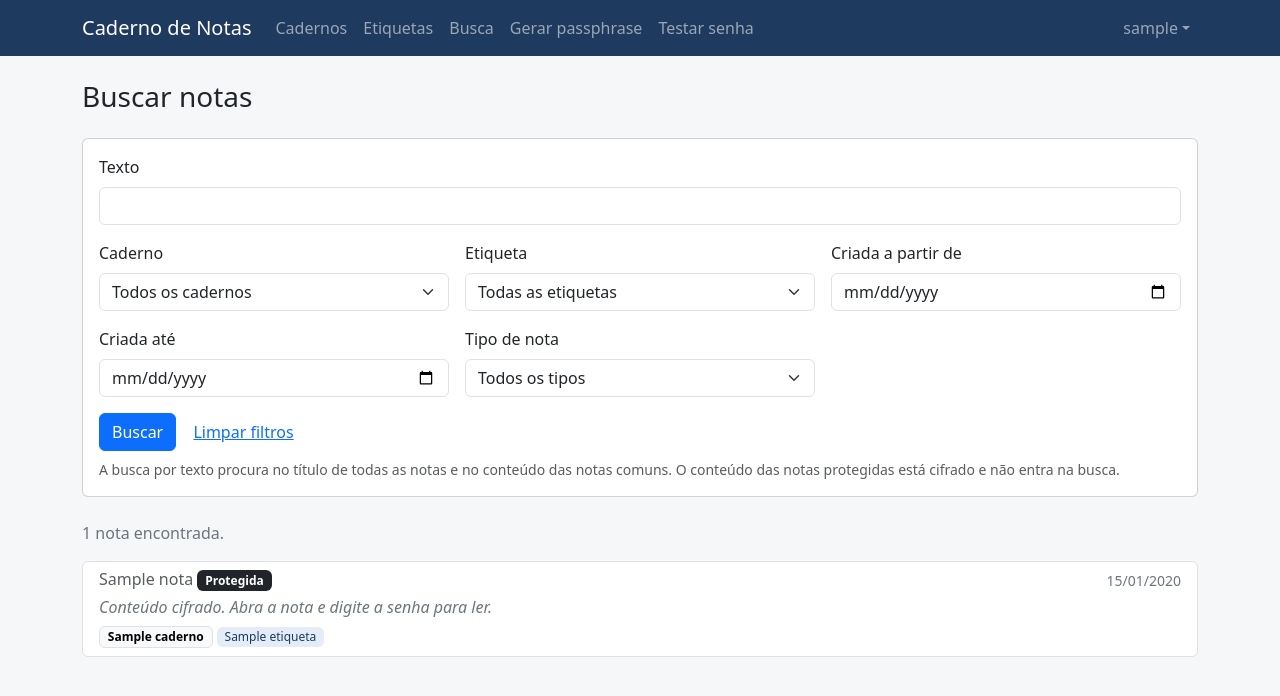
After one commit to PAR75-IF/Caderno-de-Notas, a Django app: page /busca/ in a window 1280 px wide. The commit adds this page. Shown: the top 696 px of the page. Run offline with Django 5.2, Linux system fonts and the light colour scheme; a user stored in the database is signed in; tables that the repository leaves empty hold one stand-in row (values such as "Sample post"); parts of the project's set-up code (start-up, migrations or seed data) failed here and were passed over; some libraries are stand-ins or nearby versions.

Commit message:
Busca com filtros

```diff
--- a/app/forms.py
+++ b/app/forms.py
@@ -152,3 +152,43 @@ class FormNotaComum(FormNotaBase):
             'conteudo': forms.Textarea(attrs={'rows': 10}),
             'etiquetas': forms.CheckboxSelectMultiple,
         }
+
+
+# ----------------------------------------------------------------------
+# Busca
+# ----------------------------------------------------------------------
+
+class FormBusca(EstiloBootstrap, forms.Form):
+    """Busca por texto com filtros (RF10 e RF11). Todos os campos são opcionais."""
+    TIPOS = [('', 'Todos os tipos'), ('comum', 'Comuns'), ('protegida', 'Protegidas')]
+
+    texto = forms.CharField(label='Texto', required=False)
+    caderno = forms.ModelChoiceField(
+        label='Caderno', required=False,
+        queryset=Caderno.objects.none(), empty_label='Todos os cadernos',
+    )
+    etiqueta = forms.ModelChoiceField(
+        label='Etiqueta', required=False,
+        queryset=Etiqueta.objects.none(), empty_label='Todas as etiquetas',
+    )
+    criada_de = forms.DateField(
+        label='Criada a partir de', required=False,
+        widget=forms.DateInput(attrs={'type': 'date'}),
+    )
+    criada_ate = forms.DateField(
+        label='Criada até', required=False,
+        widget=forms.DateInput(attrs={'type': 'date'}),
+    )
+    tipo = forms.ChoiceField(label='Tipo de nota', required=False, choices=TIPOS)
+
+    def __init__(self, *args, usuario, **kwargs):
+        super().__init__(*args, **kwargs)
+        self.fields['caderno'].queryset = Caderno.objects.filter(dono=usuario)
+        self.fields['etiqueta'].queryset = Etiqueta.objects.filter(dono=usuario)
+
+    def clean(self):
+        dados = super().clean()
+        de, ate = dados.get('criada_de'), dados.get('criada_ate')
+        if de and ate and de > ate:
+            raise forms.ValidationError('A data inicial não pode ser depois da data final.')
+        return dados
--- a/app/templates/app/base.html
+++ b/app/templates/app/base.html
@@ -26,7 +26,7 @@
                 {% if user.is_authenticated %}
                     <li class="nav-item"><a class="nav-link" href="{% url 'cadernos' %}">Cadernos</a></li>
                      <li class="nav-item"><a class="nav-link" href="{% url 'etiquetas' %}">Etiquetas</a></li>
-                    {# <li class="nav-item"><a class="nav-link" href="{% url 'busca' %}">Busca</a></li> #}
+                     <li class="nav-item"><a class="nav-link" href="{% url 'busca' %}">Busca</a></li>
                 {% endif %}
                <li class="nav-item"><a class="nav-link" href="{% url 'passphrase' %}">Gerar passphrase</a></li>
                 <li class="nav-item"><a class="nav-link" href="{% url 'forca' %}">Testar senha</a></li>
--- /dev/null
+++ b/app/templates/app/busca.html
@@ -0,0 +1,40 @@
+{% extends 'app/base.html' %}
+
+{% block titulo %}Busca - Caderno de Notas{% endblock %}
+
+{% block conteudo %}
+<h1 class="h3 mb-4">Buscar notas</h1>
+
+{# method="get": os filtros vão na URL, porque buscar não altera nada (não precisa de csrf_token) #}
+<form method="get" class="card card-body mb-4" novalidate>
+    {% for erro in form.non_field_errors %}
+        <div class="alert alert-danger" role="alert">{{ erro }}</div>
+    {% endfor %}
+    <div class="row g-3">
+        {% for campo in form %}
+            <div class="{% if campo.name == 'texto' %}col-12{% else %}col-sm-6 col-lg-4{% endif %}">
+                <label class="form-label" for="{{ campo.id_for_label }}">{{ campo.label }}</label>
+                {{ campo }}
+                {% for erro in campo.errors %}
+                    <div class="text-danger small mt-1">{{ erro }}</div>
+                {% endfor %}
+            </div>
+        {% endfor %}
+    </div>
+    <div class="mt-3">
+        <button type="submit" class="btn btn-primary">Buscar</button>
+        <a class="btn btn-link" href="{% url 'busca' %}">Limpar filtros</a>
+    </div>
+    <p class="form-text mb-0 mt-2">
+        A busca por texto procura no título de todas as notas e no conteúdo das notas comuns.
+        O conteúdo das notas protegidas está cifrado e não entra na busca.
+    </p>
+</form>
+
+{% if notas %}
+    <p class="text-secondary">{{ notas|length }} nota{{ notas|length|pluralize }} encontrada{{ notas|length|pluralize }}.</p>
+    {% include 'app/_lista_notas.html' with mostrar_caderno=True %}
+{% else %}
+    <p class="text-secondary">Nenhuma nota encontrada.</p>
+{% endif %}
+{% endblock %}
--- a/app/views.py
+++ b/app/views.py
@@ -10,8 +10,8 @@ from django.views.decorators.cache import never_cache
 from app import entropia
 from app import diceware, entropia
 from app.forms import (
-    FormCadastro, FormCaderno, FormEtiqueta, FormGerador, FormLogin,
-    FormNotaComum, FormTestarSenha, FormTrocarSenha,
+    FormBusca, FormCadastro, FormCaderno, FormEtiqueta, FormGerador,
+    FormLogin, FormNotaComum, FormTestarSenha, FormTrocarSenha,
 )
 from app.models import Caderno, Etiqueta, Nota, NotaComum, NotaProtegida
 
@@ -436,3 +436,46 @@ class ExcluirNota(LoginRequiredMixin, View):
         nota.delete()  # apaga a linha mãe e a linha da filha
         messages.success(request, 'Nota excluída.')
         return redirect('caderno', pk=caderno_pk)
+
+
+# ======================================================================
+# Busca (RF10 e RF11)
+# ======================================================================
+
+class Buscar(LoginRequiredMixin, View):
+    """
+    Os filtros vão na URL (GET), porque buscar não altera nada.
+    Cada filtro preenchido acrescenta um .filter(), e todos se combinam (E).
+    A busca por texto NÃO enxerga dentro das notas protegidas: o conteúdo
+    delas está cifrado e o sistema não tem a senha.
+    """
+
+    def get(self, request):
+        form = FormBusca(request.GET, usuario=request.user)
+        notas = notas_do_usuario(request.user)
+
+        if form.is_valid():
+            dados = form.cleaned_data
+            if dados['texto']:
+                # Q permite o "OU": texto no título OU no conteúdo da nota comum.
+                # icontains = contém, sem diferenciar maiúsculas de minúsculas.
+                notas = notas.filter(
+                    Q(titulo__icontains=dados['texto'])
+                    | Q(notacomum__conteudo__icontains=dados['texto'])
+                )
+            if dados['caderno']:
+                notas = notas.filter(caderno=dados['caderno'])
+            if dados['etiqueta']:
+                notas = notas.filter(etiquetas=dados['etiqueta'])
+            if dados['criada_de']:
+                notas = notas.filter(criada_em__date__gte=dados['criada_de'])
+            if dados['criada_ate']:
+                notas = notas.filter(criada_em__date__lte=dados['criada_ate'])
+            if dados['tipo'] == 'comum':
+                notas = notas.filter(notacomum__isnull=False)
+            elif dados['tipo'] == 'protegida':
+                notas = notas.filter(notaprotegida__isnull=False)
+        else:
+            notas = notas.none()  # filtro inválido: não mostra nada, só o erro
+
+        return render(request, 'app/busca.html', {'form': form, 'notas': notas})
--- a/config/urls.py
+++ b/config/urls.py
@@ -28,6 +28,8 @@ urlpatterns = [
     path('notas/<int:pk>/', views.VerNota.as_view(), name='nota'),
     path('notas/<int:pk>/editar/', views.EditarNota.as_view(), name='editar_nota'),
     path('notas/<int:pk>/excluir/', views.ExcluirNota.as_view(), name='excluir_nota'),
+     # Busca
+    path('busca/', views.Buscar.as_view(), name='busca'),
 
     # Ferramentas de senha (sem login)
     path('ferramentas/passphrase/', views.GerarPassphrase.as_view(), name='passphrase'),
```
